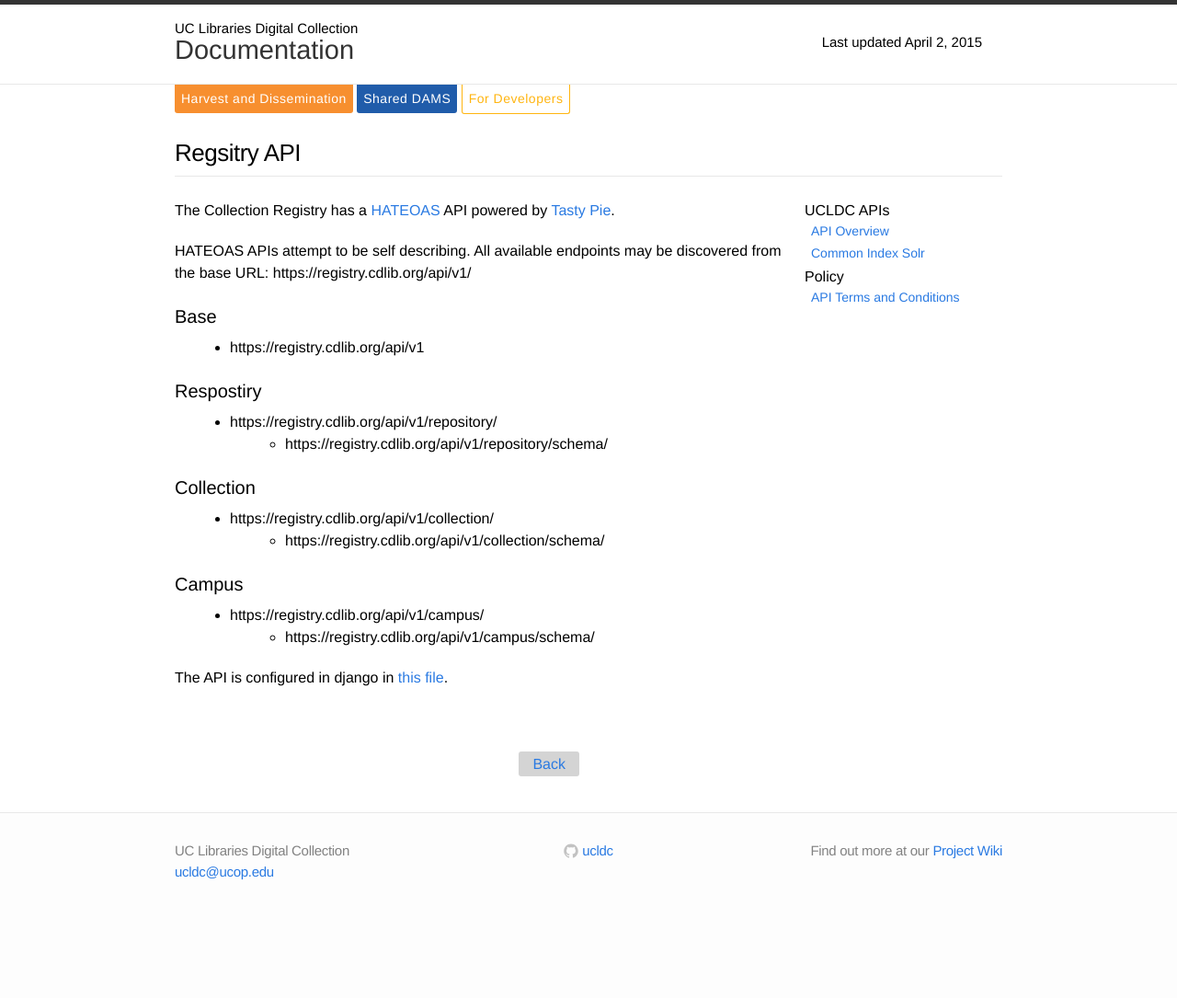
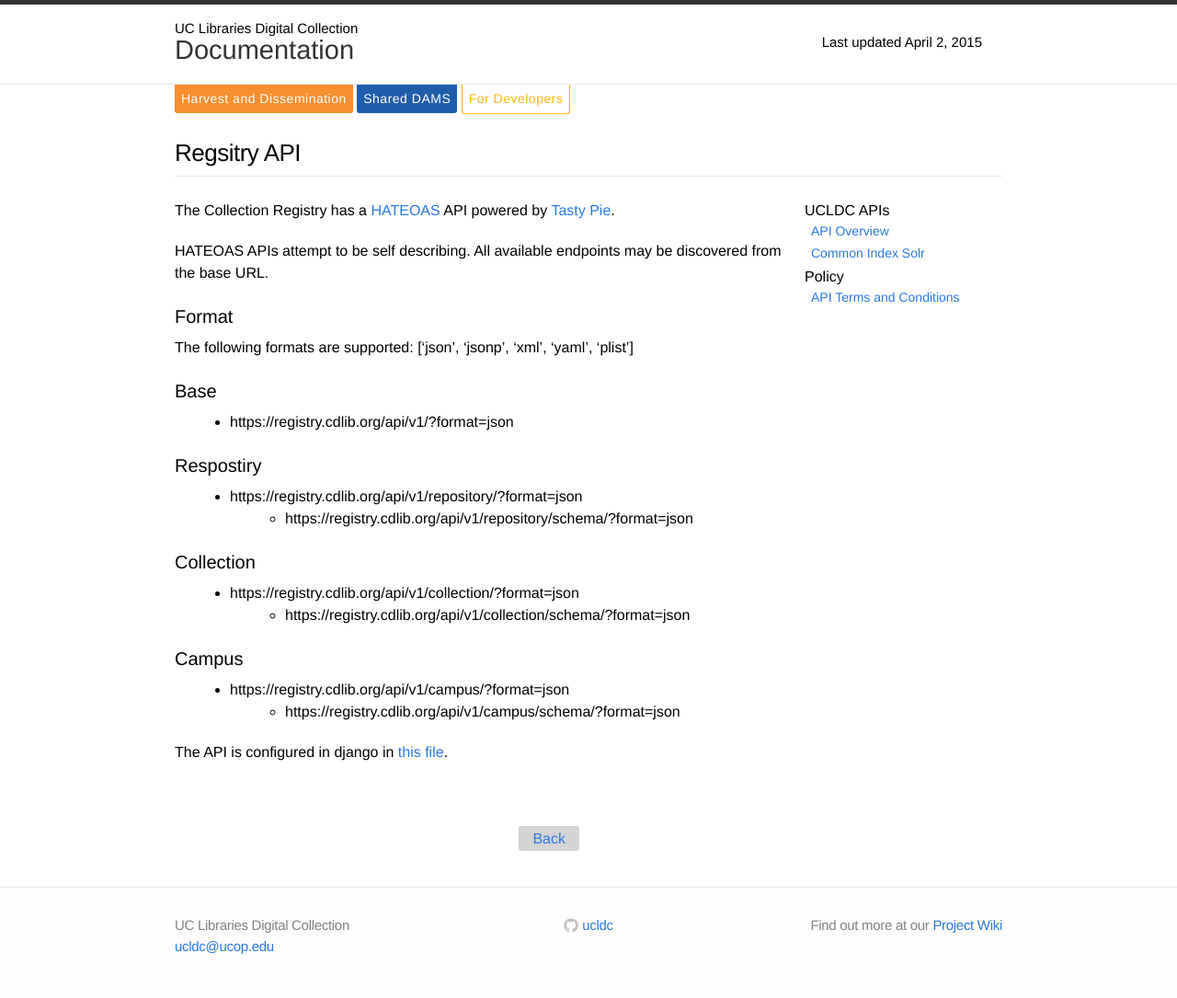
Before and after one commit to ucldc/ucldc-docs, a Jekyll site: the page built from docs/technical-docs/registry-api.md, in a window 1280 px wide. Shown: the whole page at 92% size. Built offline with Jekyll 4.4.1, drawn with Linux system fonts in a browser that asks for light colours; nearby versions of some CDN libraries; before the commit the page ends 1004 px from its top, so only the background shows below that.

Commit message:
regsitry API needs `?format=json`

```diff
--- a/docs/technical-docs/registry-api.md
+++ b/docs/technical-docs/registry-api.md
@@ -8,22 +8,25 @@ breadcrumbs: Registry API
 
 The Collection Registry has a [HATEOAS](http://en.wikipedia.org/wiki/HATEOAS) API powered by [Tasty Pie](http://tastypieapi.org).
 
-HATEOAS APIs attempt to be self describing.  All available endpoints may be discovered from the base URL: https://registry.cdlib.org/api/v1/
+HATEOAS APIs attempt to be self describing.  All available endpoints may be discovered from the base URL.
+
+## Format
+  The following formats are supported: ['json', 'jsonp', 'xml', 'yaml', 'plist']
 
 ## Base
- * https://registry.cdlib.org/api/v1
+ * https://registry.cdlib.org/api/v1/?format=json
 
 ## Respostiry
- * https://registry.cdlib.org/api/v1/repository/
-   * https://registry.cdlib.org/api/v1/repository/schema/
+ * https://registry.cdlib.org/api/v1/repository/?format=json
+   * https://registry.cdlib.org/api/v1/repository/schema/?format=json
 
 ## Collection
- * https://registry.cdlib.org/api/v1/collection/
-   * https://registry.cdlib.org/api/v1/collection/schema/
+ * https://registry.cdlib.org/api/v1/collection/?format=json
+   * https://registry.cdlib.org/api/v1/collection/schema/?format=json
 
 ## Campus
-  * https://registry.cdlib.org/api/v1/campus/
-    *  https://registry.cdlib.org/api/v1/campus/schema/
+  * https://registry.cdlib.org/api/v1/campus/?format=json
+    *  https://registry.cdlib.org/api/v1/campus/schema/?format=json
 
 
 The API is configured in django in [this file](https://github.com/ucldc/avram/blob/master/library_collection/api.py).
```
